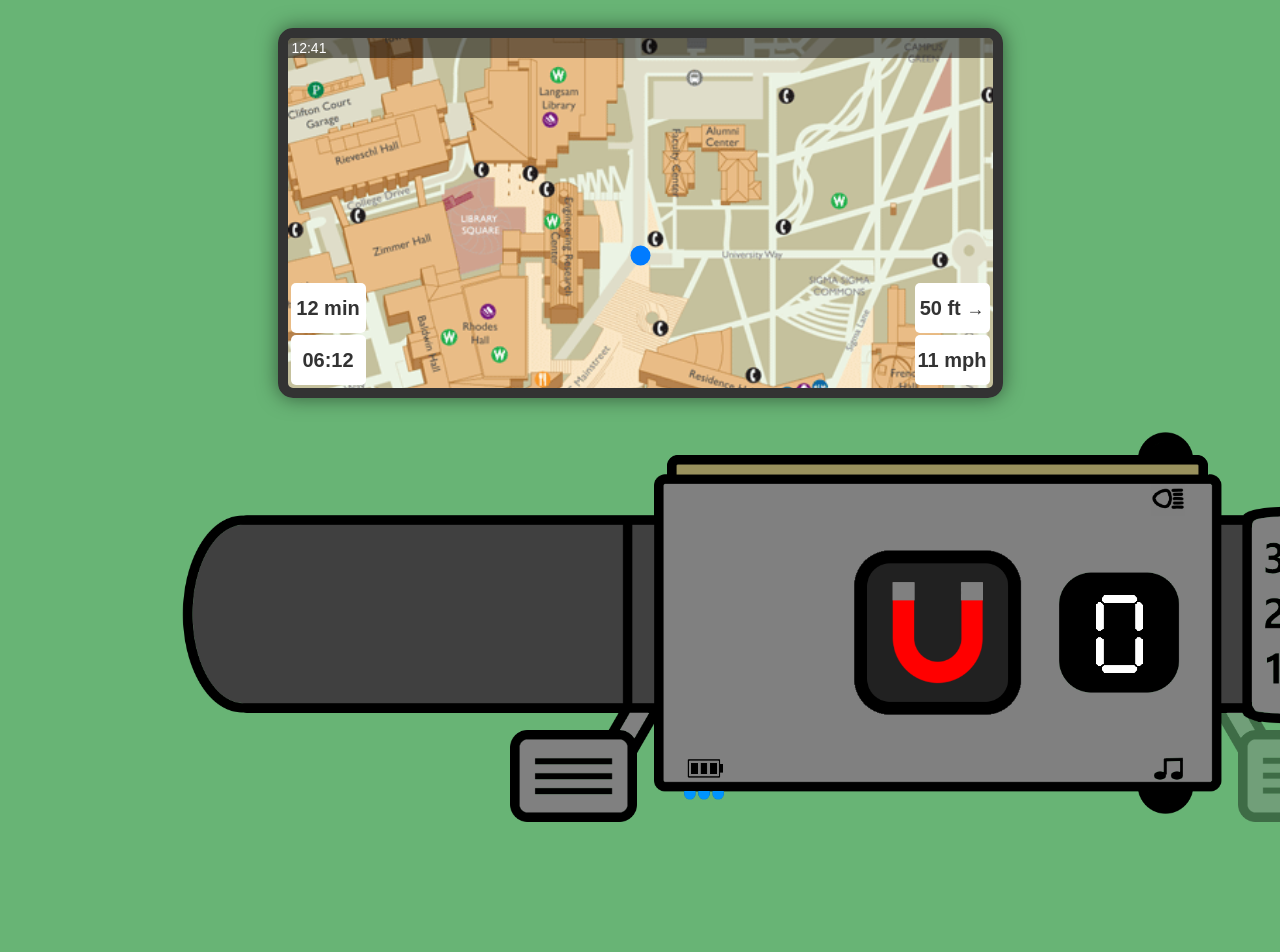
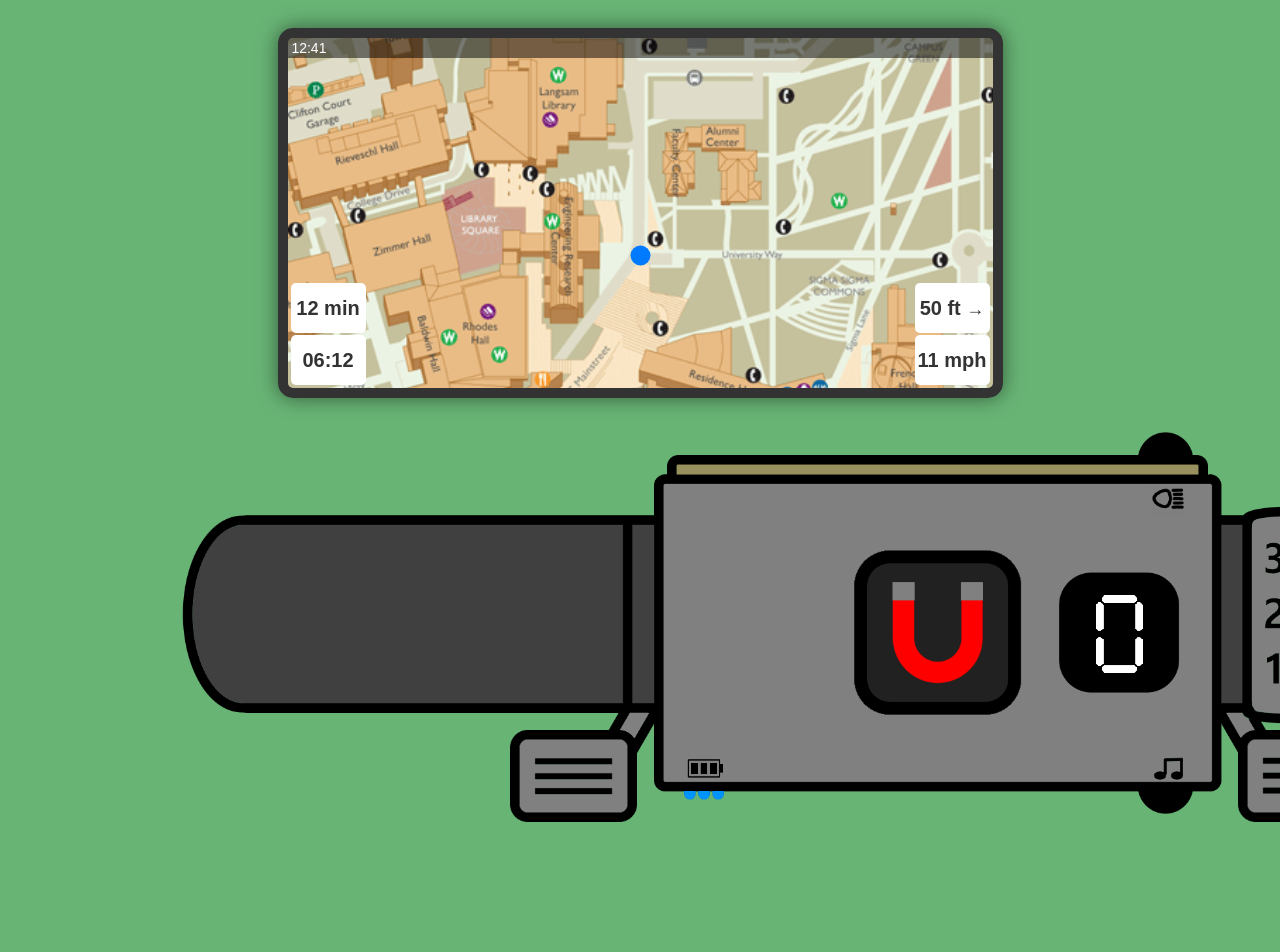
Before and after one commit to kyleyoung1121/kyleyoung1121.github.io, a React (Vite) app: page / in a window 1280 px wide. Shown: the top 952 px of the page. Built offline with nearby package versions, Linux system fonts and the light colour scheme.

Commit message:
First interactive button

```diff
--- a/src/BikeHorizontal.css
+++ b/src/BikeHorizontal.css
@@ -33,13 +33,25 @@
 }
 
 /* Style for the bike static UI image */
-.bike-headlights {
+.bike-headlights-on {
   position: absolute; /* Position the image absolutely within the container */
   top: 45px; /* Adjust the top position as needed */
   left: 639px; /* Adjust the left position as needed */
   width: 833px; /* Adjust the width as needed */
   height: 31px; /* Adjust the height as needed */
-  background-image: url('assets/bike_ui_parts/headlight.png');
+  background-image: url('assets/bike_ui_parts/headlight-on.png');
+  background-size: 65% 65%;
+  background-repeat: no-repeat;
+}
+
+/* Style for the bike static UI image */
+.bike-headlights-off {
+  position: absolute; /* Position the image absolutely within the container */
+  top: 45px; /* Adjust the top position as needed */
+  left: 639px; /* Adjust the left position as needed */
+  width: 833px; /* Adjust the width as needed */
+  height: 31px; /* Adjust the height as needed */
+  background-image: url('assets/bike_ui_parts/headlight-off.png');
   background-size: 65% 65%;
   background-repeat: no-repeat;
 }
@@ -54,6 +66,12 @@
   background-image: url('assets/bike_ui_parts/headlight_button.png');
   background-size: 65% 65%;
   background-repeat: no-repeat;
+  opacity: 1;
+}
+
+/* Style for the bike static UI image */
+.bike-headlights-button:hover {
+  opacity: 0.8;
 }
 
 /* Style for the bike static UI image */
--- a/src/BikeHorizontal.jsx
+++ b/src/BikeHorizontal.jsx
@@ -1,80 +1,35 @@
 // BikeHorizontal.jsx
 
-import React from 'react';
+import React, { useState } from 'react';
 import './BikeHorizontal.css';
-
-let isMouseOverAccelerator = false;
-let isMouseDownAccelerator = false;
-
-function handleAcceleratorMouseEnter() {
-  isMouseOverAccelerator = true;
-  if (!isMouseDownAccelerator) {
-    // Apply hover effect here
-    const acceleratorButton = document.querySelector('.bike-accelerate-hover');
-    acceleratorButton.style.opacity = '0.85'; // Adjust the opacity as needed
-  }
-}
-
-function handleAcceleratorMouseLeave() {
-  isMouseOverAccelerator = false;
-  if (!isMouseDownAccelerator) {
-    // Remove hover effect here
-    const acceleratorButton = document.querySelector('.bike-accelerate-hover');
-    acceleratorButton.style.opacity = '1'; // Restore the original opacity
-  }
-}
-
-function handleAcceleratorMouseDown() {
-  isMouseDownAccelerator = true;
-  if (isMouseOverAccelerator) {
-    // While holding down and the mouse is over the button, apply the temporary opacity change
-    const acceleratorButton = document.querySelector('.bike-accelerate-hover');
-    acceleratorButton.style.opacity = '0.75'; // Adjust the opacity as needed
-    // Add any other desired styles here
-  }
-}
-
-function handleAcceleratorMouseUp() {
-  isMouseDownAccelerator = false;
-  if (isMouseOverAccelerator) {
-    // While holding down and the mouse is over the button, restore the original opacity
-    const acceleratorButton = document.querySelector('.bike-accelerate-hover');
-    acceleratorButton.style.opacity = '0.85'; // Restore the hover opacity
-    // Restore any other styles here
-  }
-}
 
 
 
 function BikeHorizontal() {
+
+  const speed = 0;
+
+  const [headlightsOn, setHeadlightsOn] = useState(false);
+
+  // Function to toggle headlights on/off
+  const toggleHeadlights = () => {
+    setHeadlightsOn(!headlightsOn);
+  };
+
   return (
     <div className="bike-horizontal">
 
       <div className="bike-static-ui"></div>
 
-      <div className="bike-headlights"></div>
       <div className="bike-battery"></div>
-      <div className="bike-headlights"></div>
-      <div className="bike-headlights-button"></div>
+      <div className={headlightsOn ? 'bike-headlights-on' : 'bike-headlights-off'}></div>
+      <div className="bike-headlights-button" onClick={toggleHeadlights}></div>
       <div className="bike-music-button"></div>
-      <div className="bike-brakes"></div>
+
       <div className="bike-gear-indicator"></div>
       <div className="bike-speedometer"></div>
-      <div
-        className="bike-accelerate bike-accelerate-hover"
-        onMouseEnter={handleAcceleratorMouseEnter}
-        onMouseLeave={handleAcceleratorMouseLeave}
-        onMouseDown={handleAcceleratorMouseDown}
-        onMouseUp={handleAcceleratorMouseUp}
-      ></div>
-
-
-
-
-
-
-
-
+      <div className="bike-brakes"></div>
+      <div className="bike-accelerate"></div>
 
     </div>
   );
```
Also changed, not shown: src/assets/bike_ui_parts/headlight-off.png (added), src/assets/bike_ui_parts/headlight-on.png (added).
